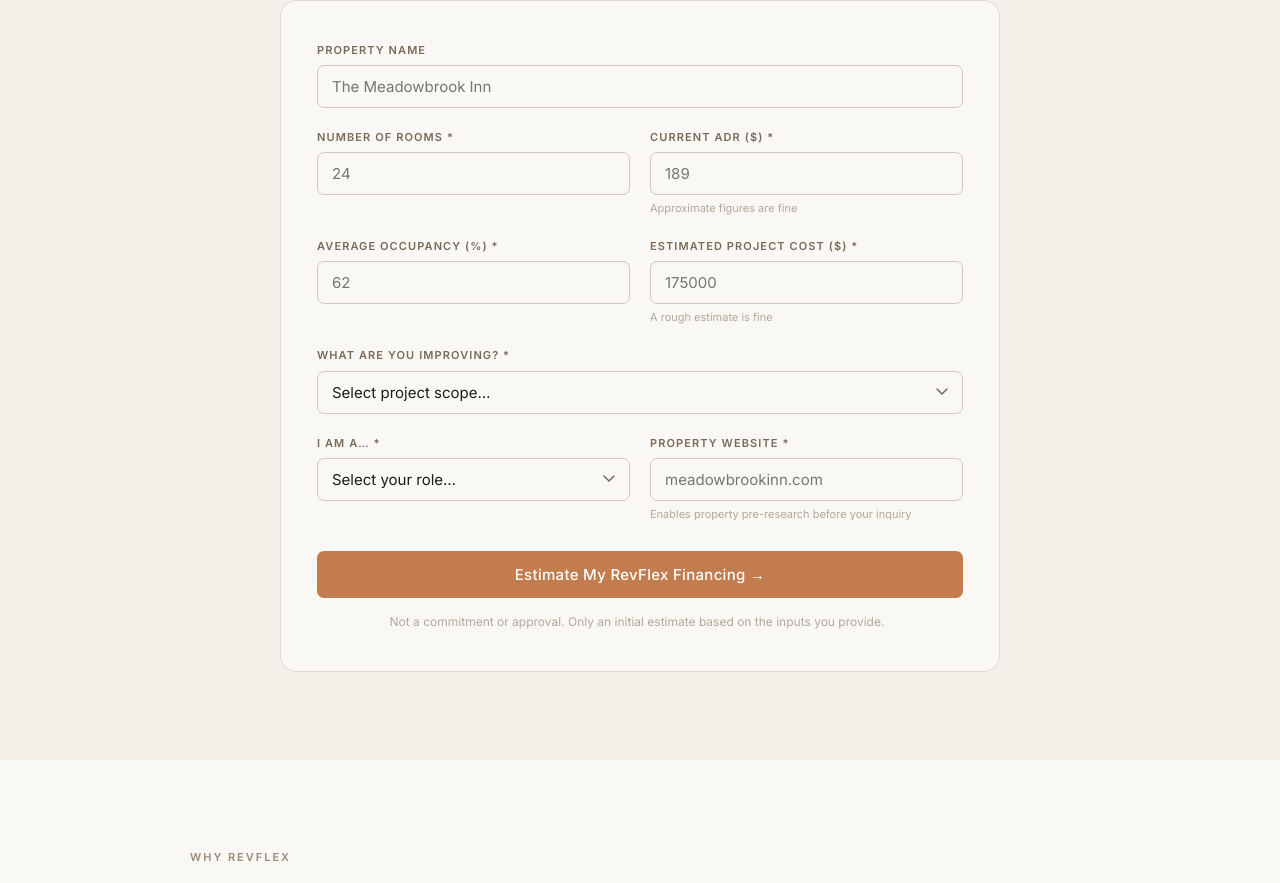
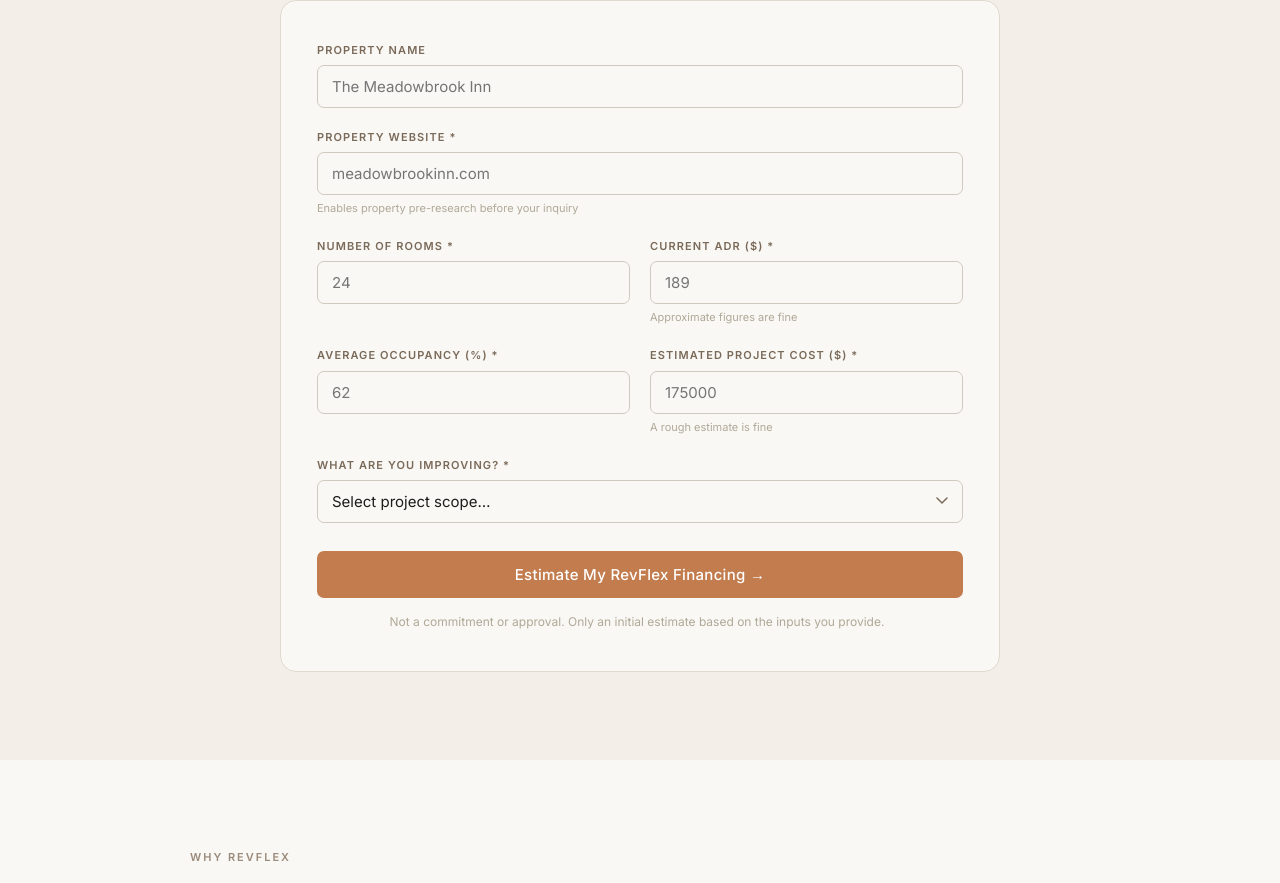
Before and after one commit to RevFlex/revflex-pip, a Next.js app: page / in a window 1280 px wide. Shown: the part 2734-3617 px from the top of the page. Built offline with nearby package versions, Linux system fonts and the light colour scheme.

Commit message:
Update Calculator.jsx

```diff
--- a/components/Calculator.jsx
+++ b/components/Calculator.jsx
@@ -143,7 +143,6 @@
     else if (Number(form.occupancy) < 1 || Number(form.occupancy) > 100) e.occupancy = 'Enter 1–100'
     if (!form.projectCost) e.projectCost = 'Required'
     if (!form.projectScope) e.projectScope = 'Required'
-    if (!form.role) e.role = 'Required'
     if (!form.website) e.website = 'Required'
     return e
   }
@@ -228,6 +227,24 @@
           <p style={{ fontSize: '13px', color: '#9A8A7A', lineHeight: '1.7', marginBottom: '24px', fontStyle: 'italic' }}>
             Illustrative estimate only. Actual financing capacity, share rate, and repayment cap are subject to full underwriting, property review, and RevFlex approval. Revenue uplift projections are based on comparable market benchmarks and are not guaranteed.
           </p>
+          {/* Role gate — shown post-estimate */}
+          <div style={{ marginBottom: '20px' }}>
+            <label style={{ ...labelStyle, marginBottom: '8px' }}>One more thing — I am a…</label>
+            <select
+              style={{ ...selectStyle, maxWidth: '320px' }}
+              value={form.role}
+              onChange={e => set('role', e.target.value)}
+            >
+              <option value="">Select your role…</option>
+              <option value="owner">Hotel owner</option>
+              <option value="operator">Operator / management company</option>
+              <option value="developer">Developer</option>
+              <option value="broker">Broker / advisor</option>
+              <option value="capital">Capital partner</option>
+              <option value="other">Other</option>
+            </select>
+          </div>
+
           <div style={{ display: 'flex', gap: '12px', flexWrap: 'wrap' }}>
             <a
               href={`mailto:hello@revflex.co?subject=RevFlex Inquiry — ${encodeURIComponent(form.propertyName || 'Property')}&body=Estimated advance: ${fmt(result.advance)}%0AScope: ${result.scopeLabel}%0AProperty: ${form.propertyName}%0ARooms: ${form.rooms}%0AWebsite: ${form.website}`}
@@ -261,6 +278,14 @@
         <div style={{ gridColumn: '1 / -1' }}>
           <label style={labelStyle}>Property Name</label>
           <input style={inputStyle} placeholder="The Meadowbrook Inn" value={form.propertyName} onChange={e => set('propertyName', e.target.value)} />
+        </div>
+
+        <div style={{ gridColumn: '1 / -1' }}>
+          <label style={labelStyle}>Property Website *</label>
+          <input style={{ ...inputStyle, borderColor: errors.website ? '#C0392B' : '#D0C9C0' }}
+            placeholder="meadowbrookinn.com" value={form.website} onChange={e => set('website', e.target.value)} />
+          {errors.website && <div style={{ fontSize: '12px', color: '#C0392B', marginTop: '4px' }}>Required — helps us pre-research your property</div>}
+          <div style={{ fontSize: '11px', color: '#B0A898', marginTop: '4px' }}>Enables property pre-research before your inquiry</div>
         </div>
 
         <div>
@@ -309,28 +334,7 @@
           {errors.projectScope && <div style={{ fontSize: '12px', color: '#C0392B', marginTop: '4px' }}>{errors.projectScope}</div>}
         </div>
 
-        <div>
-          <label style={labelStyle}>I Am A… *</label>
-          <select style={{ ...selectStyle, borderColor: errors.role ? '#C0392B' : '#D0C9C0' }}
-            value={form.role} onChange={e => set('role', e.target.value)}>
-            <option value="">Select your role…</option>
-            <option value="owner">Hotel owner</option>
-            <option value="operator">Operator / management company</option>
-            <option value="developer">Developer</option>
-            <option value="broker">Broker / advisor</option>
-            <option value="capital">Capital partner</option>
-            <option value="other">Other</option>
-          </select>
-          {errors.role && <div style={{ fontSize: '12px', color: '#C0392B', marginTop: '4px' }}>{errors.role}</div>}
-        </div>
 
-        <div>
-          <label style={labelStyle}>Property Website *</label>
-          <input style={{ ...inputStyle, borderColor: errors.website ? '#C0392B' : '#D0C9C0' }}
-            placeholder="meadowbrookinn.com" value={form.website} onChange={e => set('website', e.target.value)} />
-          {errors.website && <div style={{ fontSize: '12px', color: '#C0392B', marginTop: '4px' }}>Required — helps us pre-research your property</div>}
-          <div style={{ fontSize: '11px', color: '#B0A898', marginTop: '4px' }}>Enables property pre-research before your inquiry</div>
-        </div>
 
       </div>
 
```
